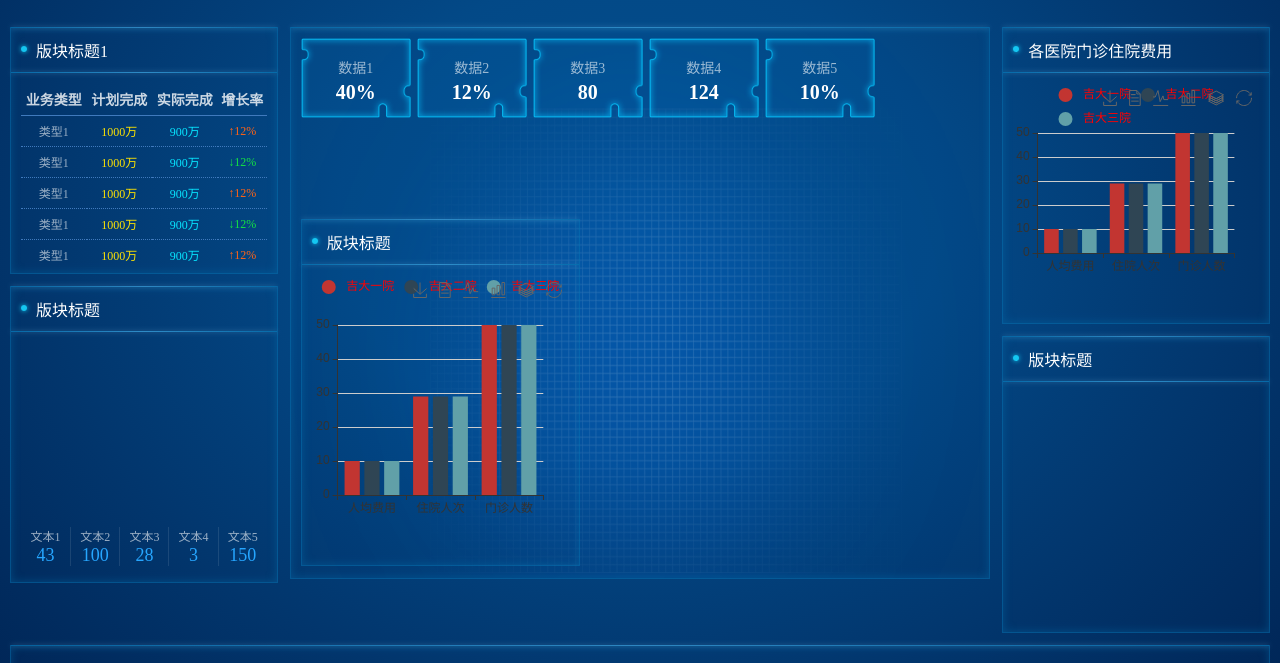
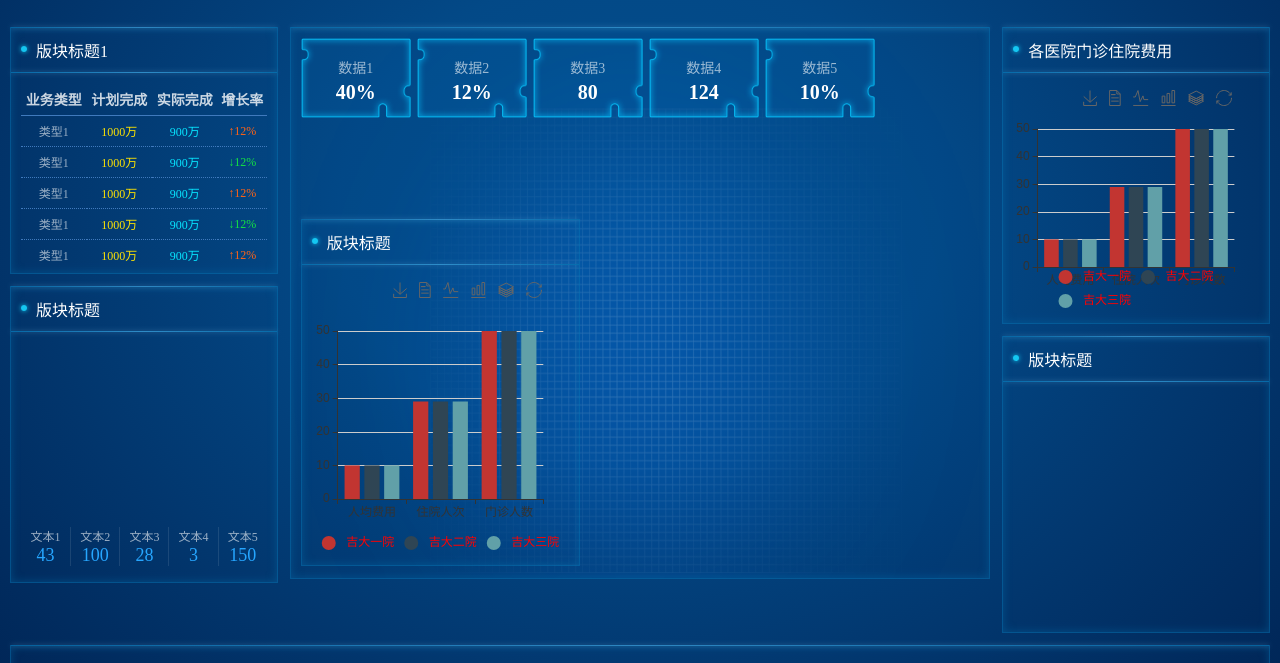
Before and after one commit to wsber/EchartOfHospitalDetectData, a plain HTML site: page index.html in a window 1280 px wide. Shown: the part 63-726 px from the top of the page. Drawn offline with nearby package versions, Linux system fonts and the light colour scheme; no server answers.

Commit message:
modify polyer

```diff
--- a/index.html
+++ b/index.html
@@ -283,9 +283,16 @@
 				saveAsImage:{},
 				dataView:{},
 				magicType: {
-						type: ['line', 'bar', 'stack']
+					type: ['line', 'bar', 'stack']
 				},
 				restore:{}
+			},
+			top: 0,
+			right: 20,
+			featureTitle: {
+				// 设置 toolbox 标题样式
+				color: '#333',
+				fontWeight: 'bold'
 			}
 		},
 		tooltip:{
@@ -294,7 +301,9 @@
 		},
 		grid:{
 			left:'10%',
-			top:50,
+			right:'10%',
+			top: '20%', // 将此值从 50 改为 20%
+			bottom: '20%', // 添加底部留白
 			backgroundColor : 'transparent'
 		},
 		legend:{
@@ -314,7 +323,10 @@
 					icon:'circle',
 					textStyle:{color:'red'}
 				}
-			]
+			],
+			// 设置 legend 的位置
+			top: 'bottom',
+			left: 'center'
 		},
 		xAxis:{
 			type:'category',
@@ -353,6 +365,13 @@
 					type: ['line', 'bar', 'stack']
 				},
 				restore:{}
+			},
+			top: 0,
+			right: 20,
+			featureTitle: {
+				// 设置 toolbox 标题样式
+				color: '#333',
+				fontWeight: 'bold'
 			}
 		},
 		tooltip:{
@@ -361,7 +380,9 @@
 		},
 		grid:{
 			left:'10%',
-			top:50,
+			right:'10%',
+			top: '20%', // 将此值从 50 改为 20%
+			bottom: '20%', // 添加底部留白
 			backgroundColor : 'transparent'
 		},
 		legend:{
@@ -381,7 +402,10 @@
 					icon:'circle',
 					textStyle:{color:'red'}
 				}
-			]
+			],
+			// 设置 legend 的位置
+			top: 'bottom',
+			left: 'center'
 		},
 		xAxis:{
 			type:'category',
```
